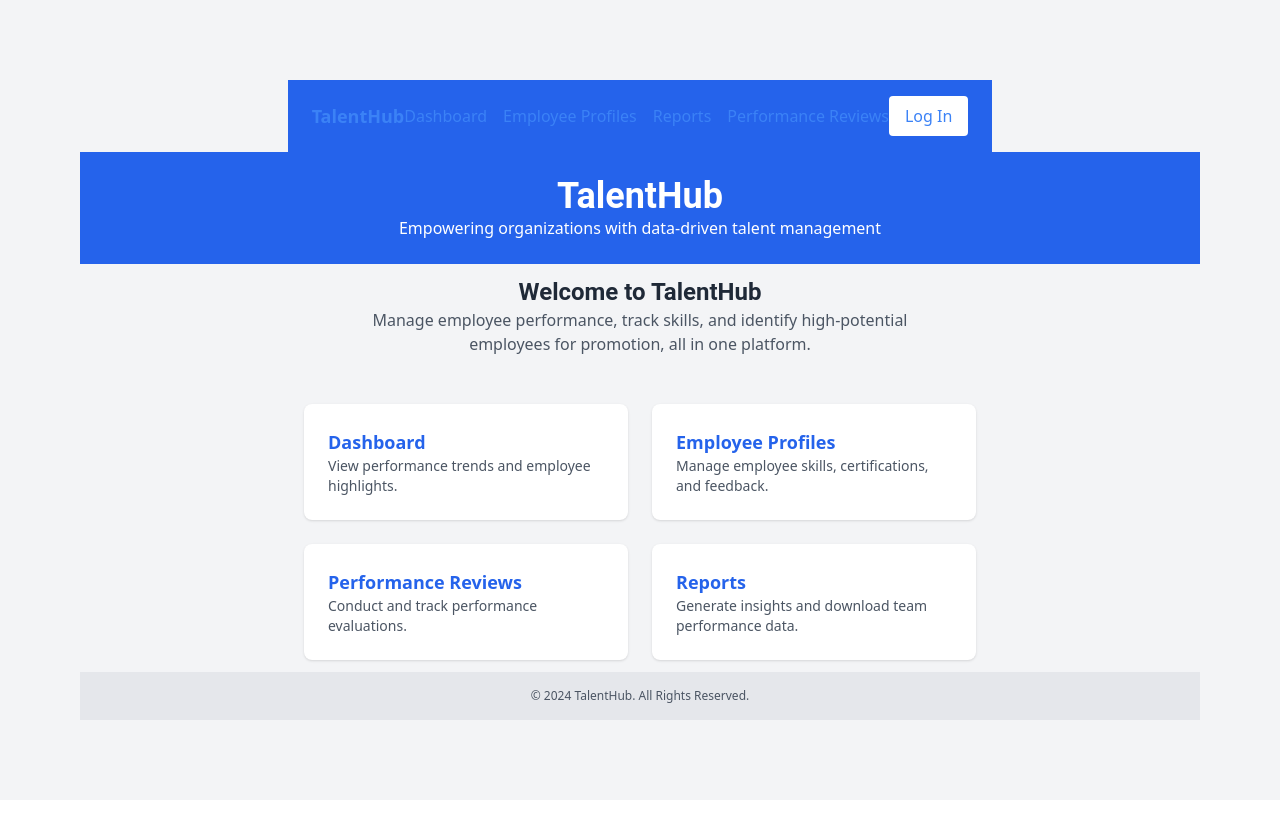
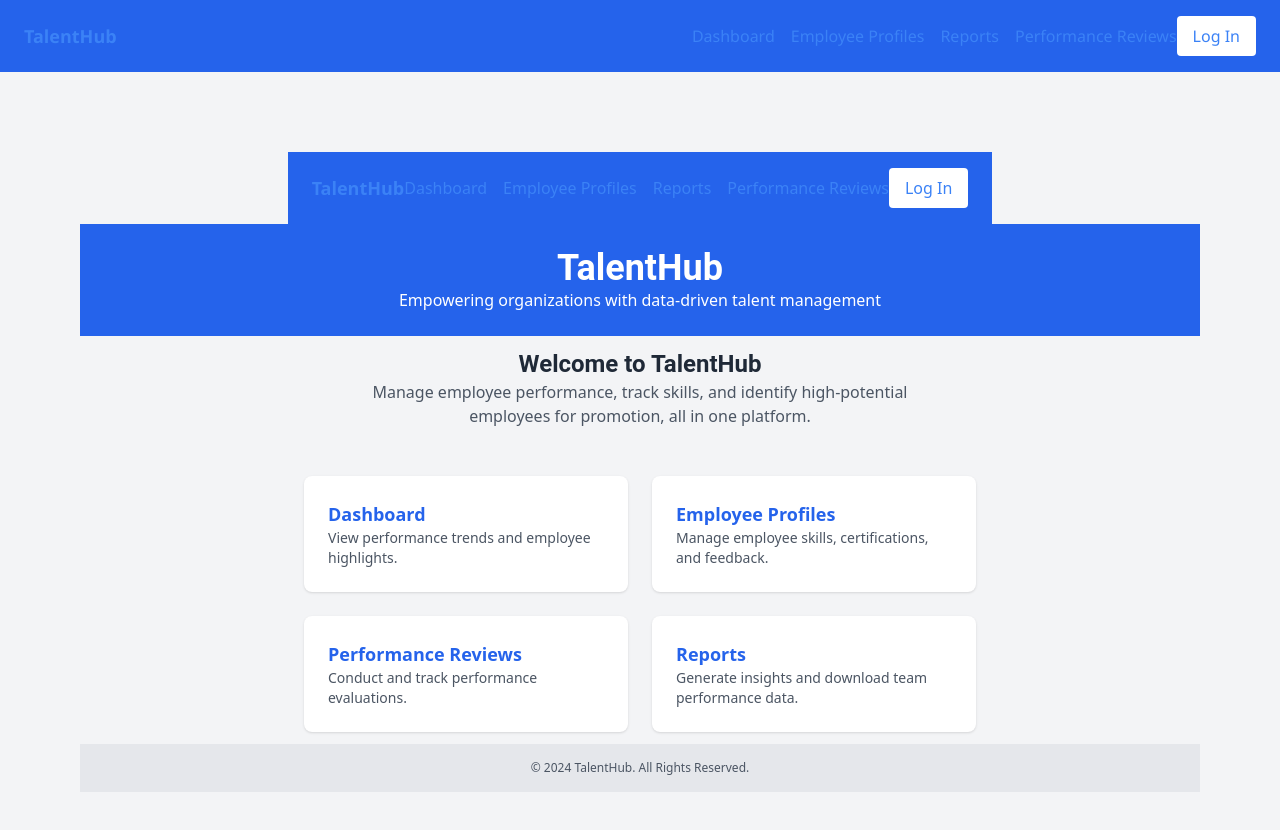
Before and after one commit to bananaNuggets75/talent-hub, a Next.js app: page / in a window 1280 px wide. Shown: the top 830 px of the page. Before the commit the page ends 800 px from the top, so only its background shows below. Built offline with nearby package versions, Linux system fonts and the light colour scheme.

Commit message:
adjust: navbar-links

```diff
--- a/app/page.js
+++ b/app/page.js
@@ -1,9 +1,10 @@
-import Image from "next/image";
 import Link from "next/link";
 import Navbar from "../components/navbar";
 
 export default function Home() {
   return (
+    <div>
+      <Navbar/>
     <div className="min-h-screen flex flex-col items-center justify-between p-8 pb-20 sm:p-20 font-sans bg-gray-100">
       {/* Navbar Component */}
       <Navbar />
@@ -79,5 +80,6 @@ export default function Home() {
         </p>
       </footer>
     </div>
+    </div>
   );
 }
```
